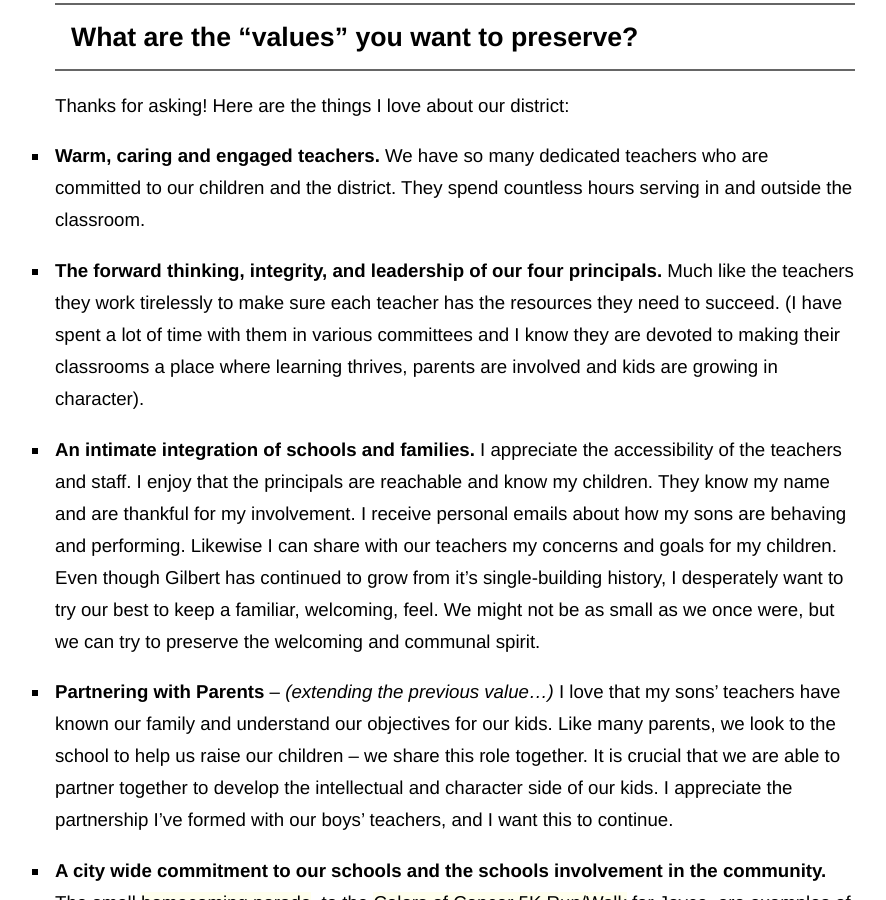
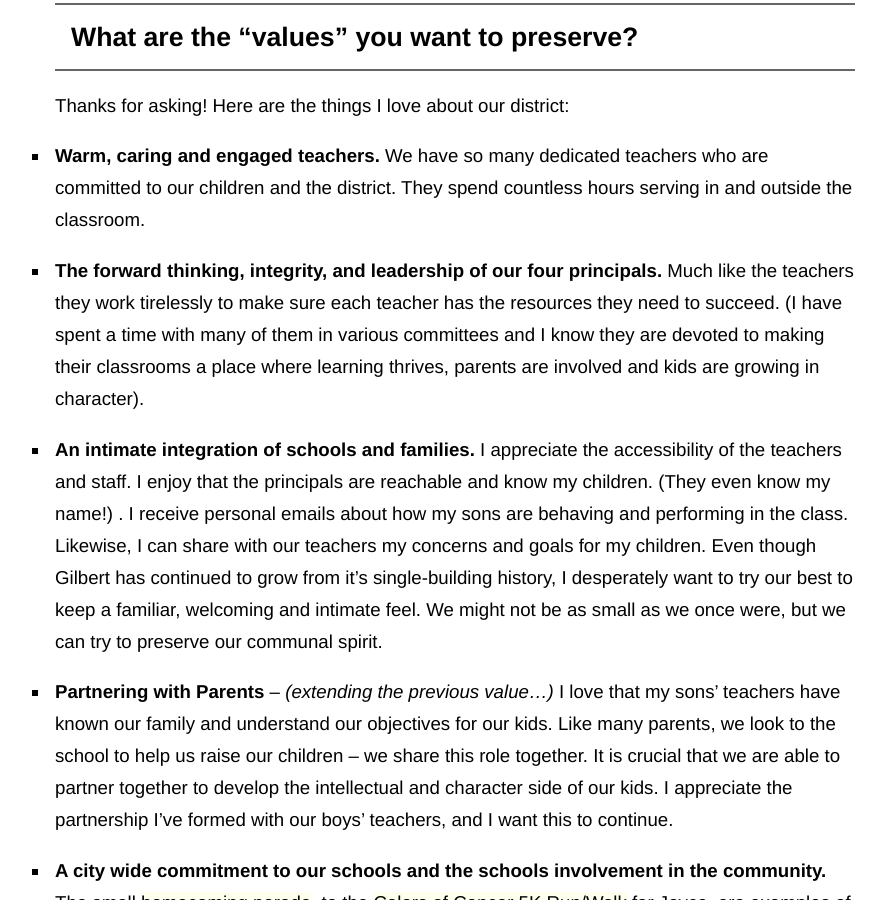
Before and after one commit to banderson623/banderson623.github.com, a Jekyll site: the page built from _posts/2015-09-07-question-values.md, in a window 1280 px wide and 900 px high, scrolled down 317 px. Shown: the whole window, without its empty margins (185-1071 px from the left). Built offline with Jekyll 4.4.1, drawn with Linux system fonts in a browser that asks for light colours; a script that is not in the unit is left out; some of the changed text lies outside the part shown.

Commit message:
barbier and typos

```diff
--- a/_posts/2015-09-07-question-values.md
+++ b/_posts/2015-09-07-question-values.md
@@ -24,9 +24,9 @@ Thanks for asking! Here are the things I love about our district:
 
 * **Warm, caring and engaged teachers.** We have so many dedicated teachers who are committed to our children and the district. They spend countless hours serving in and outside the classroom.
 
-* **The forward thinking, integrity, and leadership of our four principals.** Much like the teachers they work tirelessly to make sure each teacher has the resources they need to succeed. (I have spent a lot of time with them in various committees and I know they are devoted to making their classrooms a place where learning thrives, parents are involved and kids are growing in character).
+* **The forward thinking, integrity, and leadership of our four principals.** Much like the teachers they work tirelessly to make sure each teacher has the resources they need to succeed. (I have spent a time with many of them in various committees and I know they are devoted to making their classrooms a place where learning thrives, parents are involved and kids are growing in character).
 
-* **An intimate integration of schools and families.** I appreciate the accessibility of the teachers and staff. I enjoy that the principals are reachable and know my children. They know my name and are thankful for my involvement. I receive personal emails about how my sons are behaving and performing. Likewise I can share with our teachers my concerns and goals for my children. Even though Gilbert has continued to grow from it's single-building history, I desperately want to try our best to keep a familiar, welcoming, feel. We might not be as small as we once were, but we can try to preserve the welcoming and communal spirit.
+* **An intimate integration of schools and families.** I appreciate the accessibility of the teachers and staff. I enjoy that the principals are reachable and know my children. (They even know my name!) . I receive personal emails about how my sons are behaving and performing in the class. Likewise, I can share with our teachers my concerns and goals for my children. Even though Gilbert has continued to grow from it's single-building history, I desperately want to try our best to keep a familiar, welcoming and intimate feel. We might not be as small as we once were, but we can try to preserve our communal spirit.
 
 * **Partnering with Parents** – _(extending the previous value...)_ I love that my sons' teachers have known our family and understand our objectives for our kids. Like many parents, we look to the school to help us raise our children – we share this role together. It is crucial that we are able to partner together to develop the intellectual and character side of our kids. I appreciate the partnership I've formed with our boys' teachers, and I want this to continue.
 
```
Also changed, not shown: other parts of _posts/2015-09-07-question-values.md (+1 -1 lines).
